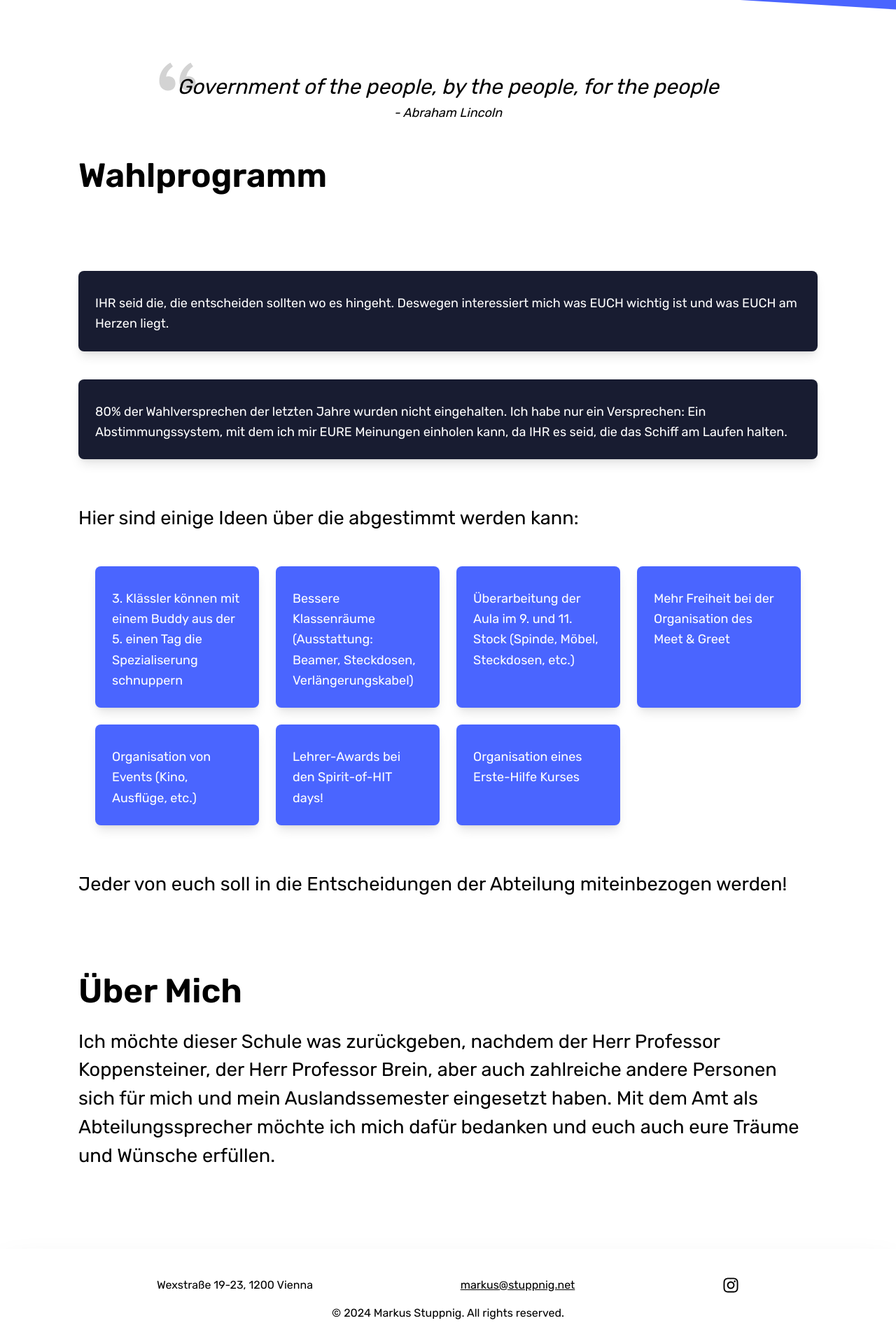
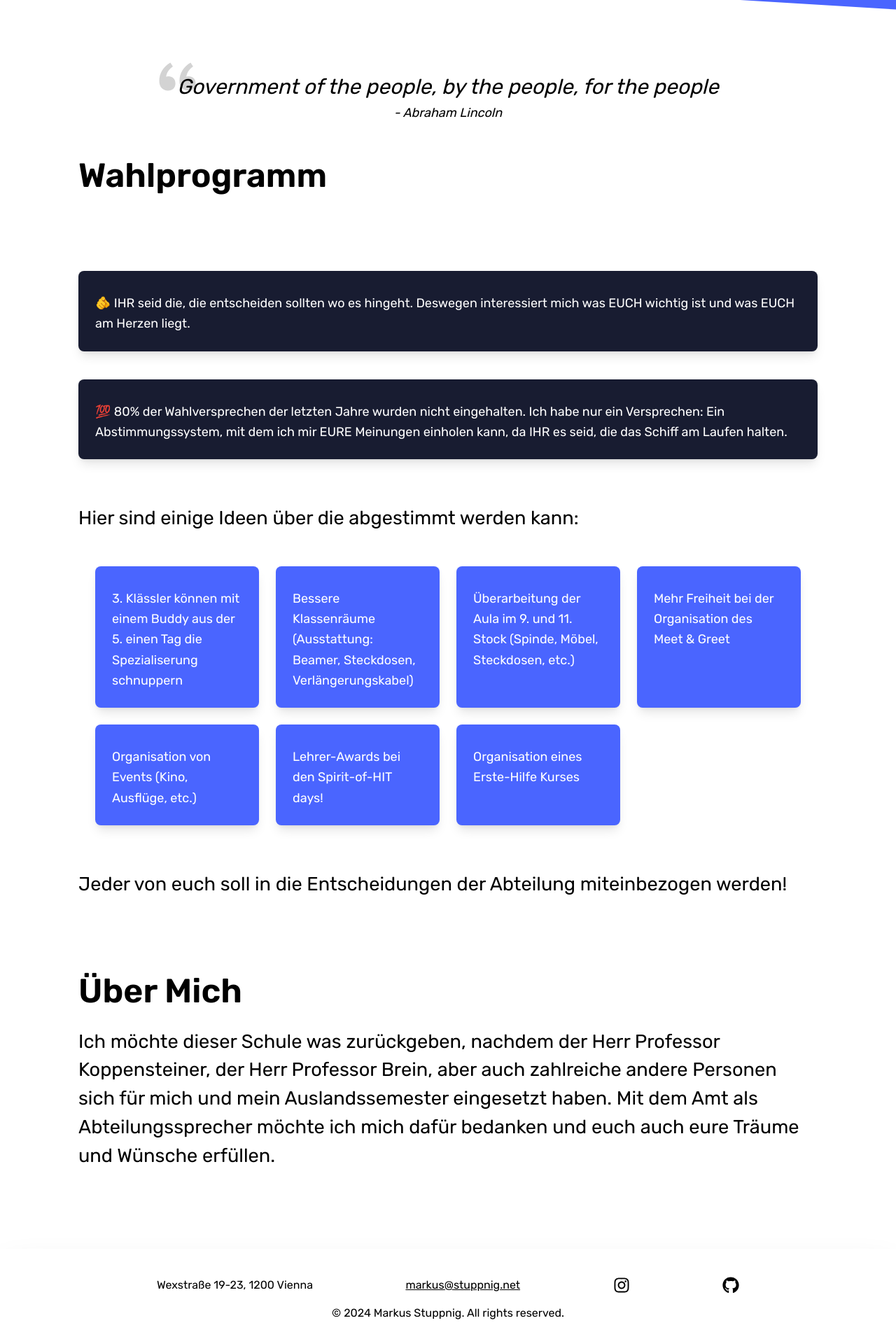
Before and after one commit to Markus-Stuppnig/Website, a Next.js app: page /abteilungssprecher in a window 1280 px wide. Shown: the part 750-2670 px from the top of the page at 70% size. Built offline with nearby package versions, Linux system fonts and the light colour scheme.

Commit message:
Added Emojis and Github Link

```diff
--- a/app/(pages)/abteilungssprecher/page.tsx
+++ b/app/(pages)/abteilungssprecher/page.tsx
@@ -70,16 +70,13 @@ export default function AbteilungssprecherPage() {
             Wahlprogramm
           </SectionHeading>
 
-          {/**
-            * TODO:
-            * Cards sind nebeneinander und groß. Haben ein Emoji
-            */}
+
           <div className="">
 
             <div className="text-[1.2rem] md:text-[1.7rem] md:mt-[5rem]">
 
               <Card
-                description="IHR seid die, die entscheiden sollten wo es hingeht. Deswegen
+                description="🫵 IHR seid die, die entscheiden sollten wo es hingeht. Deswegen
                     interessiert mich was EUCH wichtig ist und was EUCH am Herzen liegt."
                 colorBg="bg-black"
                 colorTxt="text-white">
@@ -89,7 +86,7 @@ export default function AbteilungssprecherPage() {
 
 
             <div className="text-[1.2rem] md:text-[1.7rem] md:mt-[2.5rem]">
-              <Card description="80% der Wahlversprechen der letzten Jahre wurden nicht eingehalten.
+              <Card description="💯 80% der Wahlversprechen der letzten Jahre wurden nicht eingehalten.
                 Ich habe nur ein Versprechen: Ein Abstimmungssystem, mit dem ich mir
                 EURE Meinungen einholen kann, da IHR es seid, die das Schiff am
                 Laufen halten."
--- a/components/Footer/Footer.tsx
+++ b/components/Footer/Footer.tsx
@@ -2,7 +2,7 @@
 
 import Link from "next/link";
 import React, { useEffect, useState } from "react";
-import { FaInstagram } from "react-icons/fa";
+import { FaGithub, FaInstagram } from "react-icons/fa";
 
 export default function Footer() {
   const [currentYear, setCurrentYear] = useState('');
@@ -34,6 +34,12 @@ export default function Footer() {
           </Link>
         </div>
 
+        <div className="flex items-center space-x-4">
+          <Link href="https://github.com/Markus-Stuppnig" target="_blank" className="flex hover:text-black transition-colors">
+            <FaGithub size={24} />
+          </Link>
+        </div>
+
       </div>
 
       <div className="w-full mt-4">
```
